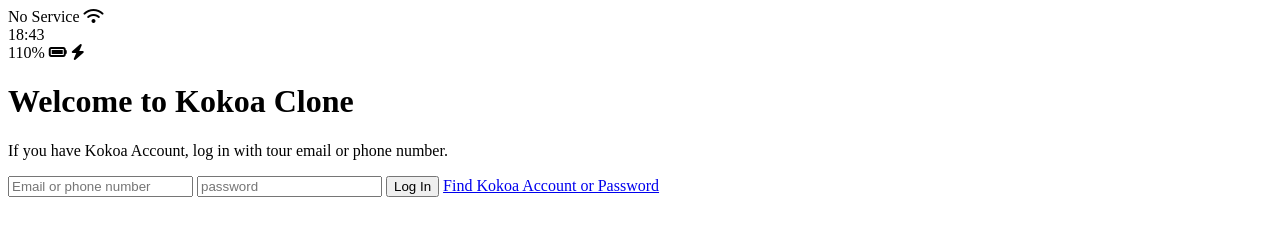
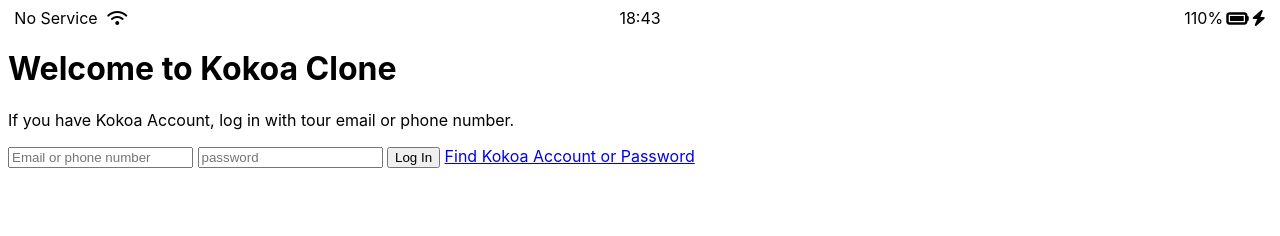
Before and after one commit to TKShimmm/kakao-clone, a plain HTML site: page index.html in a window 1280 px wide. Drawn offline with Linux system fonts and the light colour scheme.

Commit message:
build: Create sytlesheet, align status bar

```diff
--- /dev/null
+++ b/css/styles.css
@@ -0,0 +1,29 @@
+body {
+  font-family: -apple-system, BlinkMacSystemFont, "Segoe UI", Roboto, Oxygen,
+    Ubuntu, Cantarell, "Open Sans", "Helvetica Neue", sans-serif;
+}
+
+.status-bar {
+  display: flex;
+  justify-content: center;
+}
+.status-bar__column {
+  width: 33%;
+}
+
+.status-bar__column:first-child span {
+  margin-right: 5px;
+}
+.status-bar__column:nth-child(2) {
+  display: flex;
+  justify-content: center;
+}
+.status-bar__column:last-child {
+  display: flex;
+  justify-content: flex-end;
+  align-items: center;
+}
+
+.status-bar__column .fa-battery-full {
+  margin: 0px 3px;
+}
--- a/index.html
+++ b/index.html
@@ -1,6 +1,7 @@
 <!DOCTYPE html>
 <html lang="ko">
   <head>
+    <link rel="stylesheet" href="css/styles.css" />
     <meta charset="UTF-8" />
     <meta http-equiv="X-UA-Compatible" content="IE=edge" />
     <meta name="viewport" content="width=device-width, initial-scale=1.0" />
@@ -17,7 +18,7 @@
       </div>
       <div class="status-bar__column">
         <span>110%</span>
-        <i class="fas fa-battery-full"></i>
+        <i class="fas fa-battery-full fa-lg"></i>
         <i class="fas fa-bolt"></i>
       </div>
     </div>
```
